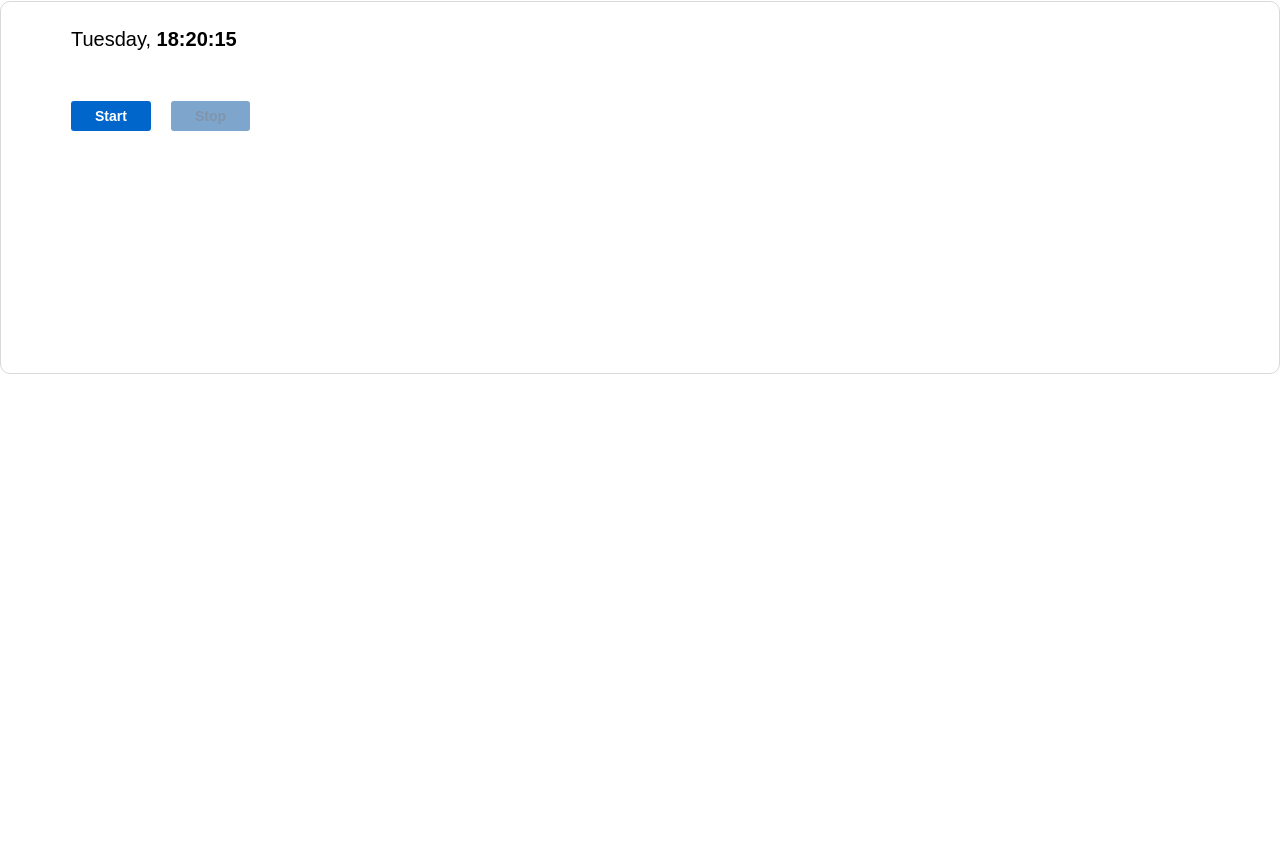
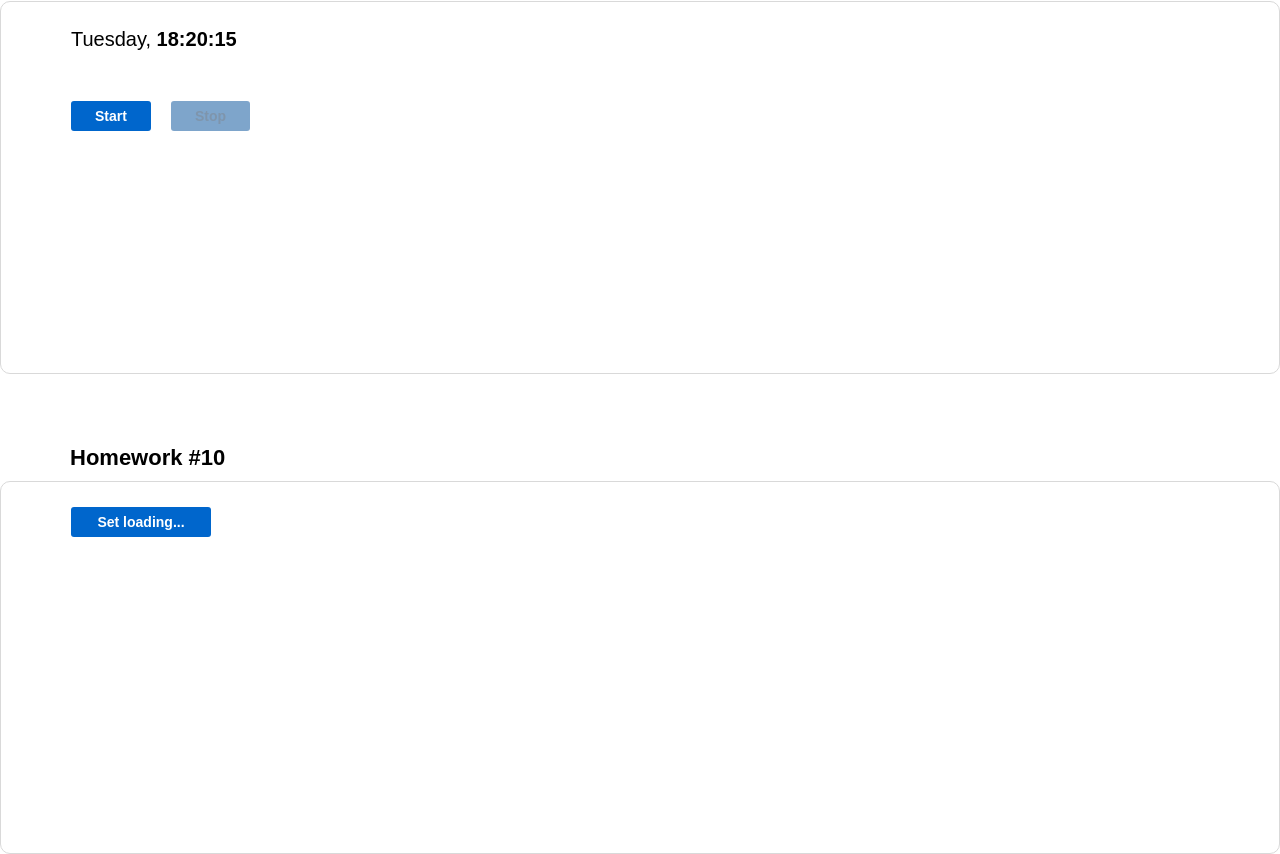
Before and after one commit to roma1524/incHomeWork, a React (Create React App) app: page /#/pre-junior in a window 1280 px wide. Shown: the part 3526-4380 px from the top of the page. Before the commit the page ends 3900 px from the top, so only its background shows below. Built offline with nearby package versions, Linux system fonts and the light colour scheme.

Commit message:
HW10 is done

```diff
--- a/src/s1-main/App.tsx
+++ b/src/s1-main/App.tsx
@@ -1,14 +1,11 @@
 import React from 'react'
 import s from './App.module.css'
-import HW1 from '../s2-homeworks/hw01/HW1'
-import HW2 from "../s2-homeworks/hw02/HW2";
-import HW3 from '../s2-homeworks/hw03/HW3';
-import HW4 from "../s2-homeworks/hw04/HW4";
 import HW5 from "../s2-homeworks/hw05/HW5";
 import HW6 from "../s2-homeworks/hw06/HW6";
 import HW7 from "../s2-homeworks/hw07/HW7";
 import HW8 from "../s2-homeworks/hw08/HW8";
 import HW9 from "../s2-homeworks/hw09/HW9";
+import HW10 from "../s2-homeworks/hw10/HW10";
 
 function App() {
     return (
@@ -26,6 +23,7 @@ function App() {
             <HW7/>
             <HW8/>
             <HW9/>
+            <HW10/>
         </div>
     )
 }
--- a/src/s2-homeworks/hw09/Clock.tsx
+++ b/src/s2-homeworks/hw09/Clock.tsx
@@ -59,7 +59,7 @@ function Clock() {
     }
 
     const stringTime = `${whereIsTheZero(date.getHours())}:${whereIsTheZero(date.getMinutes())}:${whereIsTheZero(date.getSeconds())}` || <br/> // часы24:минуты:секунды (01:02:03)/(23:02:03)/(24:00:00)/(00:00:01) // пишут студенты
-    const stringDate = `${whereIsTheZero(date.getDay() + 1)}.${whereIsTheZero(date.getMonth() + 1)}.${date.getFullYear()}` || <br/> // день.месяц.год (01.02.2022) // пишут студенты, варианты 01.02.0123/01.02.-123/01.02.12345 не рассматриваем
+    const stringDate = `${whereIsTheZero(date.getUTCDate())}.${whereIsTheZero(date.getMonth() + 1)}.${date.getFullYear()}` || <br/> // день.месяц.год (01.02.2022) // пишут студенты, варианты 01.02.0123/01.02.-123/01.02.12345 не рассматриваем
 
     // день недели на английском, месяц на английском (https://learn.javascript.ru/intl#intl-datetimeformat)
     const stringDay = day[date.getDay()] || <br/> // пишут студенты
--- a/src/s2-homeworks/hw10/HW10.tsx
+++ b/src/s2-homeworks/hw10/HW10.tsx
@@ -15,11 +15,16 @@ import {Loader} from './Loader'
 
 const HW10 = () => {
     // useSelector, useDispatch // пишет студент
-    const isLoading = false
+
+    const dispatch = useDispatch()
+    const isLoading = useSelector((state: AppStoreType) => state.loading.isLoading)
 
     const setLoading = () => { // пишет студент // показать крутилку на 1,5 секунд
         // dispatch
-
+        dispatch(loadingAC(true))
+        setTimeout(() => {
+            dispatch(loadingAC(false))
+        }, 1500)
         // setTimeout
     }
 
@@ -36,6 +41,7 @@ const HW10 = () => {
                     <SuperButton
                         id={'hw10-button-start-loading'}
                         onClick={setLoading}
+                        style={{width: '140px'}}
                     >
                         Set loading...
                     </SuperButton>
--- a/src/s2-homeworks/hw10/Loader.tsx
+++ b/src/s2-homeworks/hw10/Loader.tsx
@@ -1,3 +1,4 @@
 import s from './Loader.module.css'
+import CircularProgress from '@mui/material/CircularProgress';
 
-export const Loader = () => <div className={s.loader}/>
+export const Loader = () => <div className={s.loader}>{<CircularProgress size="4rem" color={'secondary'} />}</div>
--- a/src/s2-homeworks/hw10/bll/loadingReducer.ts
+++ b/src/s2-homeworks/hw10/bll/loadingReducer.ts
@@ -1,11 +1,16 @@
-const initState = {
+
+export type initStateType = {
+    isLoading: boolean
+}
+
+const initState: initStateType = {
     isLoading: false,
 }
 
-export const loadingReducer = (state = initState, action: any): any => { // fix any
+export const loadingReducer = (state = initState, action: LoadingActionType): initStateType => { // fix any
     switch (action.type) {
-        // пишет студент  // need to fix
-
+        case 'CHANGE_LOADING':
+            return {isLoading: action.isLoading}
         default:
             return state
     }
```
